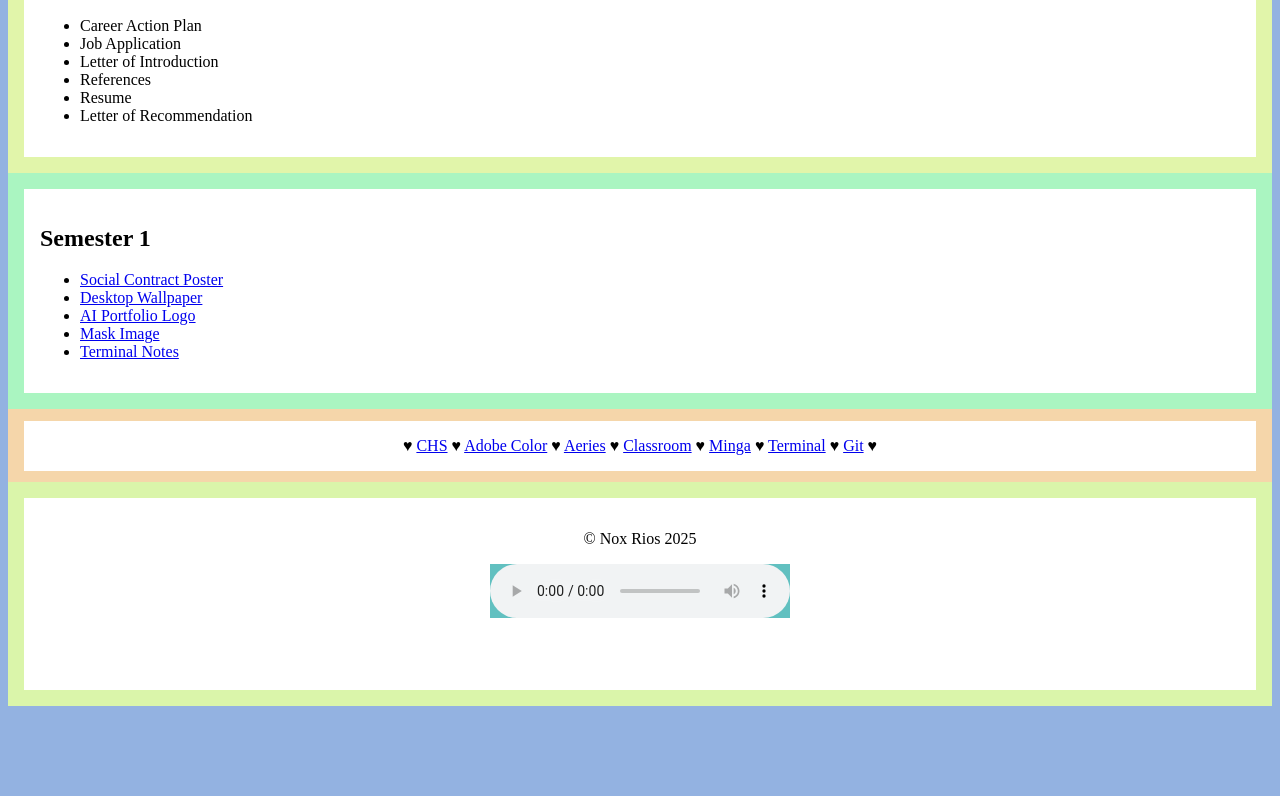
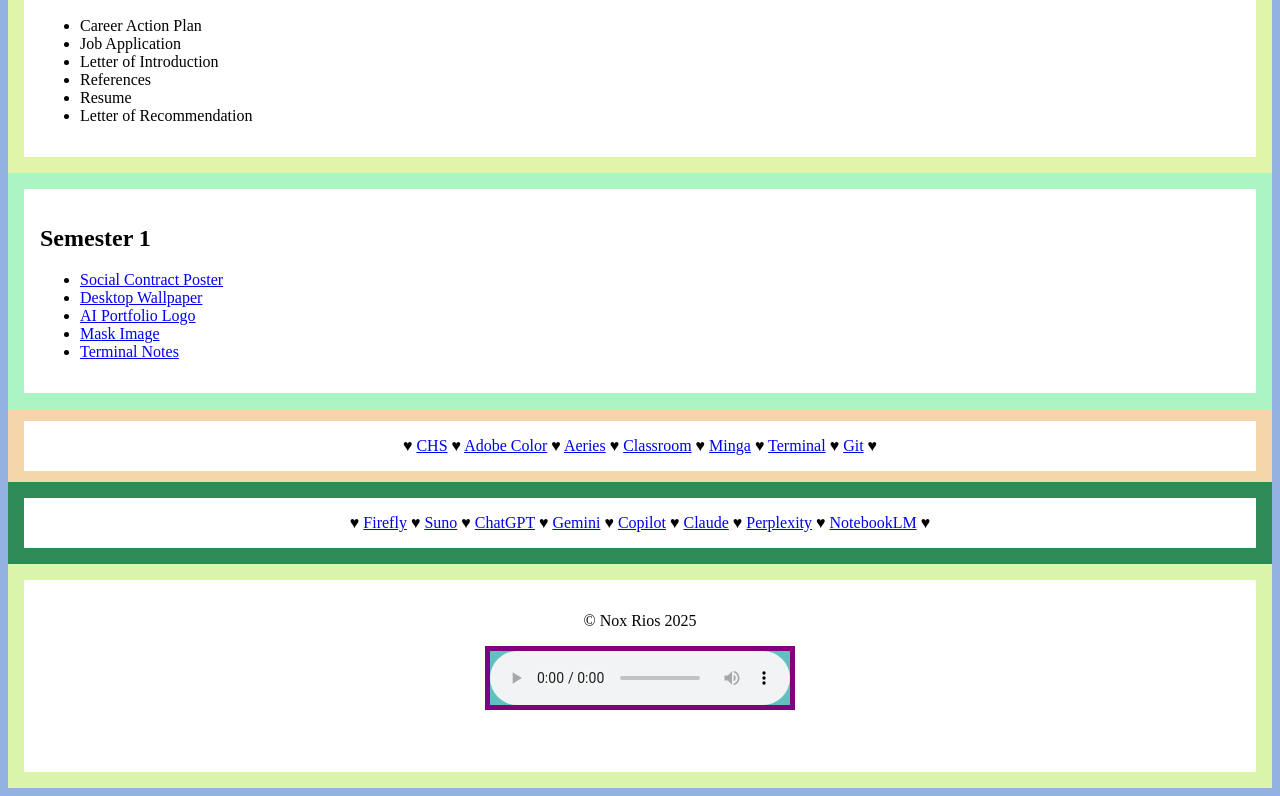
Before and after one commit to idk-jaylen/jrios042025, a plain HTML site: page index.html in a window 1280 px wide. Shown: the part 1380-2176 px from the top of the page. Before the commit the page ends 2094 px from the top, so only its background shows below. Drawn offline with Linux system fonts and the light colour scheme.

Commit message:
Updated index with ai links

```diff
--- a/index.html
+++ b/index.html
@@ -108,6 +108,23 @@ A few facts about me is I really like writing, as well as walking, so I could ge
     </section>
     <!-- End PageFooter -->
 
+    <!-- Begin AI Footer -->
+    <section id="aifooter">
+      <div class="container">
+        <nav>
+          &hearts; <a href="https://firefly.adobe.com/">Firefly</a> &hearts;
+          <a href="https://suno.com/">Suno</a> &hearts;
+          <a href="https://chatgpt.com/">ChatGPT</a> &hearts;
+          <a href="https://gemini.google.com/">Gemini</a> &hearts;
+          <a href="https://copilot.microsoft.com/">Copilot</a> &hearts;
+          <a href="https://claude.ai/onboarding">Claude</a> &hearts;
+          <a href="https://www.perplexity.ai/">Perplexity</a> &hearts;
+          <a href="https://notebooklm.google.com/">NotebookLM</a> &hearts;
+        </nav>
+      </div>
+    </section>
+    <!-- End AI Footer -->
+
     <!-- Begin SubFooter -->
     <section id="subfooter">
       <div class="container">
--- a/styles.css
+++ b/styles.css
@@ -27,6 +27,15 @@ body {
   background-color: none;
   min-height: auto;
   text-align: center;
+}
+#aifooter {
+  background-color: seagreen;
+  padding: 1rem;
+  min-height: auto;
+}
+#aifooter .container {
+  text-align: center;
+  min-height: auto;
 }
 #media {
   background-color: rgb(170, 170, 245);
@@ -75,5 +84,5 @@ audio {
   display: block;
   margin: auto;
   background-color: rgb(97, 192, 192);
-  border: 5px solid purpleß;
+  border: 5px solid purple;
 }
```
